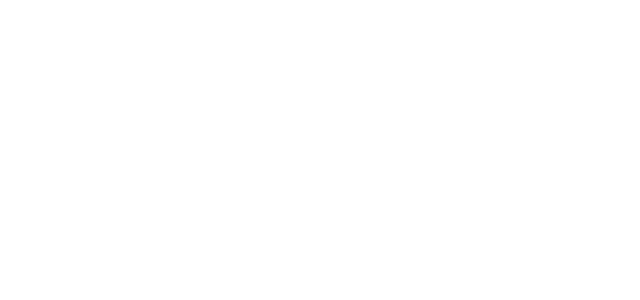
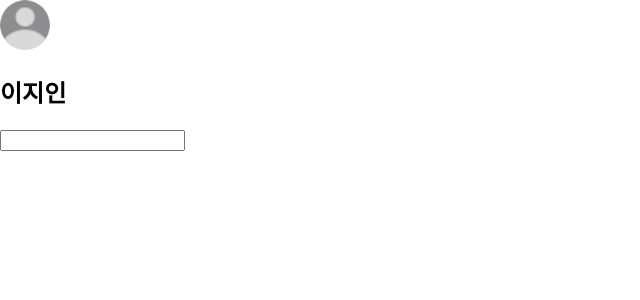
Before and after one commit to CEOS-Developers/react-messenger-19th, a React (Create React App) app: page / in a window 1280 px wide. Shown: the top 300 px of the page, without its empty margins (0-640 px from the left). Built offline with nearby package versions, Linux system fonts and the light colour scheme.

Commit message:
feat: 이미지 경로 문제 해결, ChattingRoom - sendMessage, toggleUser 메인 기능 구현

```diff
--- a/src/ChattingRoom.tsx
+++ b/src/ChattingRoom.tsx
@@ -12,12 +12,12 @@
 
 interface User {
 	name: string;
-	image: './item/profile_mini.png';
+	image: string;
 }
 
 const initialUsers: User[] = [
-	{ name: '이지인', image: './item/profile_mini.png' },
-	{ name: '이영인', image: './item/profile_mini.png' },
+	{ name: '이지인', image: '/item/profile_mini.png' },
+	{ name: '이영인', image: '/item/profile_mini.png' },
 ];
 
 const initialMessages: Message[] = [];
@@ -28,7 +28,28 @@
 	// 현재 메시지 기롥 상태 관리
 	const [messages, setMessages] = useState<Message[]>([]);
 	const currentUser = initialUsers[currentUserIndex];
-	return <div></div>;
+
+	const sendMessage = (messageContent: string) => {
+		const newMessage: Message = {
+			id: Date.now(),
+			from: currentUser.name,
+			content: messageContent,
+			date: new Date().toISOString(),
+		};
+		setMessages([...messages, newMessage]);
+	};
+
+	const toggleUser = () => {
+		setCurrentUserIndex((currentIndex) => (currentIndex === 0 ? 1 : 0));
+	};
+
+	return (
+		<div>
+			<ChatHead user={currentUser} onUserClick={toggleUser} />
+			<ChatBody messages={messages} currentUser={currentUser.name} />
+			<ChatBottom onSendMessage={sendMessage} />
+		</div>
+	);
 }
 
 export default ChattingRoom;
--- a/src/components/ChatHead.tsx
+++ b/src/components/ChatHead.tsx
@@ -2,7 +2,7 @@
 
 interface User {
 	name: string;
-	image: '../item/profile_mini.png';
+	image: string;
 }
 
 interface ChatHeadProps {
```
Also changed, not shown: public/item/profile_mini.png (renamed from src/item/profile_mini.png).
